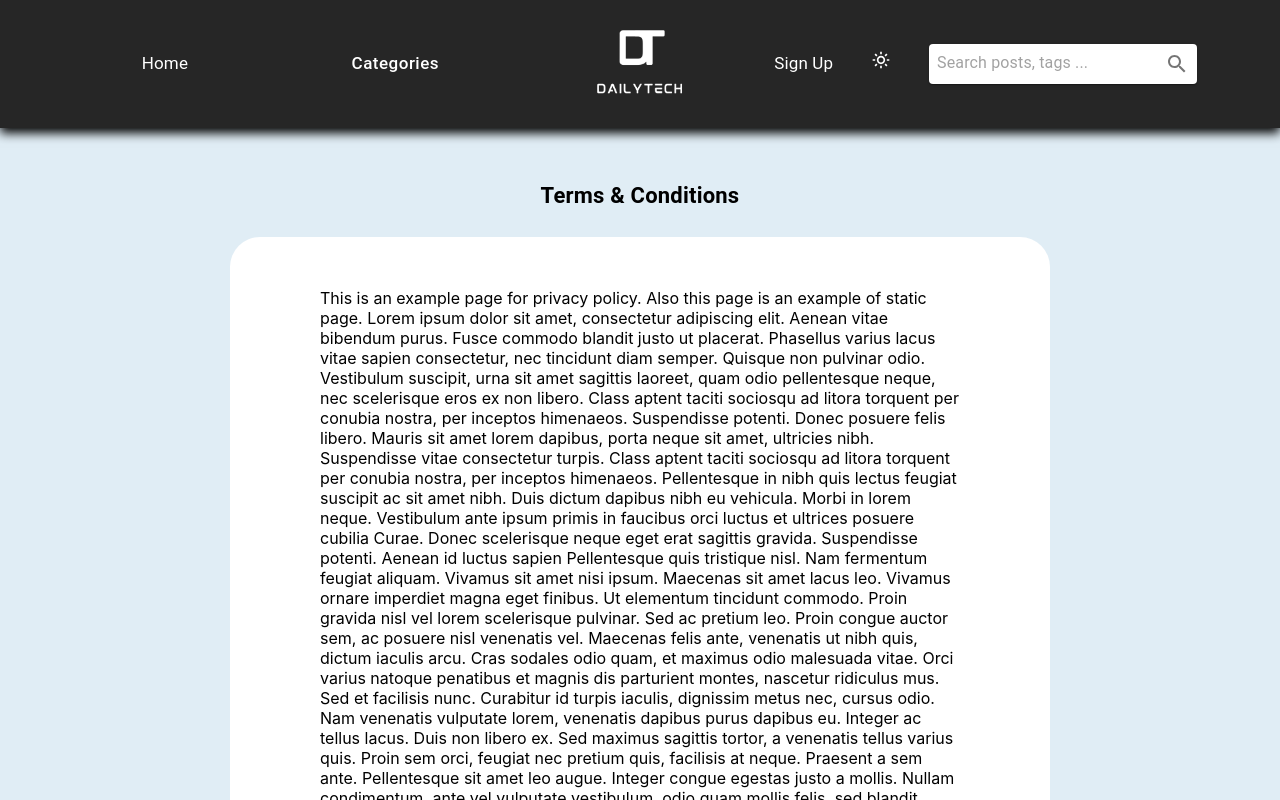
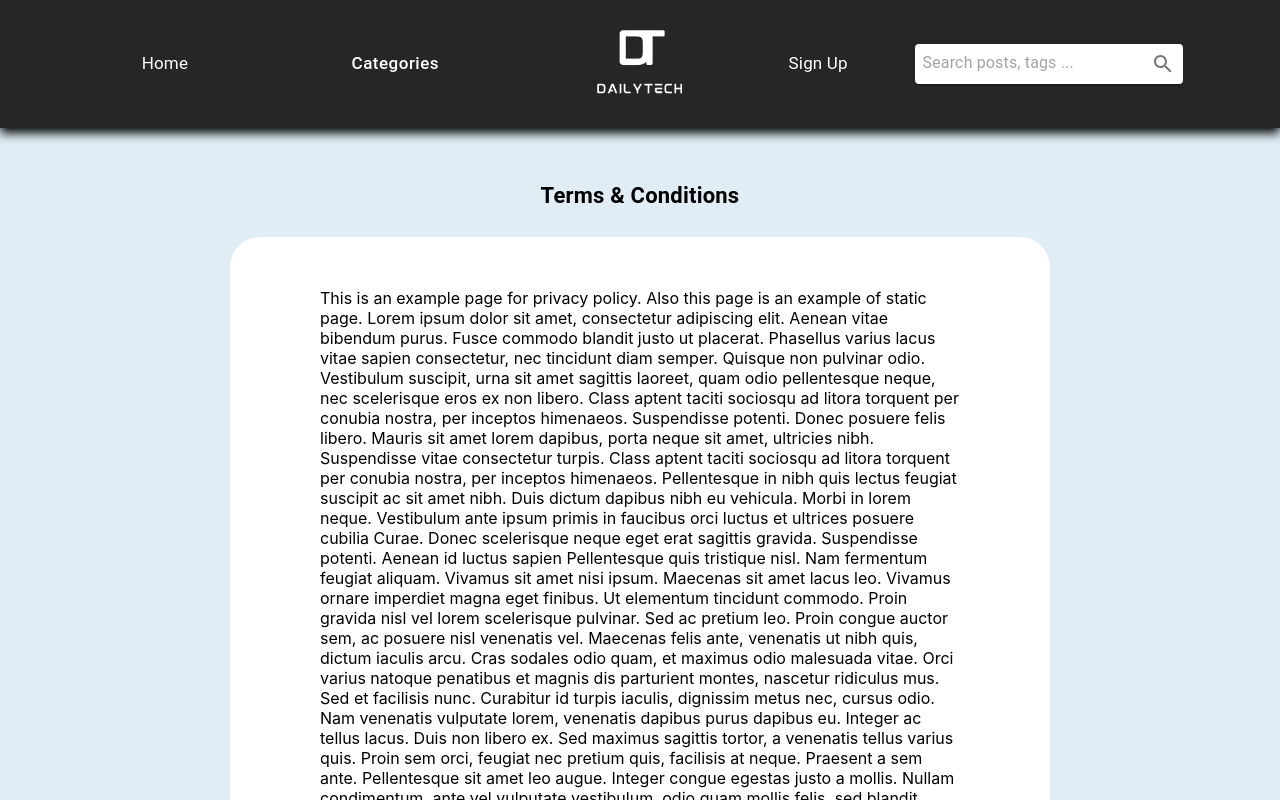
Before and after one commit to Cafarli/BlogSite, a React (Create React App) app: page /terms in a window 1280 px wide. Shown: the top 800 px of the page. Built offline with nearby package versions, Linux system fonts and the light colour scheme.

Commit message:
Navigate pages undirectly

```diff
--- a/public/index.html
+++ b/public/index.html
@@ -31,7 +31,7 @@
         }
       }
     </style>
-    <title>React App</title>
+    <title>Daily Tech</title>
   </head>
   <body>
     <div id="root"></div>
--- a/src/App.css
+++ b/src/App.css
@@ -1,11 +1,23 @@
+html{
+  height: 100%;
+}
 body {
+  height: 100% !important;
+  min-width: 100%;
   background-color: #E0EDF5;
   margin: 0;
   padding: 0;
 }
 
+#root {
+  height: 100%;
+  /* min-height: 100vh; */
+}
+/* #root > div {
+  min-height: 100%!important;
+} */
 /* dark mode */
-body.dark {
+/* body.dark {
   background-color: #262a2e;
 }
 body.dark .Header {
@@ -41,7 +53,7 @@ body.dark .LittleBlogCard .lbc-detail p{
 body.dark .blogCategory {
   background-color: #CFCFCF;
   color: black;
-}
+} */
 
 
 /* NORMAL MODE */
--- a/src/pages/BlogCard/BlogCard.jsx
+++ b/src/pages/BlogCard/BlogCard.jsx
@@ -49,7 +49,7 @@ export default function BlogCard(props) {
           <SingleTag category={props.data.category}/>
           {/* Blog Title */}
           <Link
-            to={props.data.blogID}
+            to={`/blogs/${props.data.blogID}`}
             className="blogTitle"
             style={{
               font: "bold",
--- a/src/pages/Header/Header.jsx
+++ b/src/pages/Header/Header.jsx
@@ -153,7 +153,7 @@ export default function Header() {
         <Link style={linkStyles} to="sign-up">
           <Typography sx={textStyles}>Sign Up</Typography>
         </Link>
-        <Link style={linkStyles}>
+        {/* <Link style={linkStyles}>
           <Typography>
             {day === "sun" ? (
               <BiSun onClick={handleDay} style={{ fontSize: "20px" }} />
@@ -161,7 +161,7 @@ export default function Header() {
               <BiMoon onClick={handleDay} style={{ fontSize: "20px" }} />
             )}
           </Typography>
-        </Link>
+        </Link> */}
         <Paper>
           <InputBase
             sx={{ ml: 1 }}
--- a/src/pages/LittleBlogCard/LittleBlogCard.jsx
+++ b/src/pages/LittleBlogCard/LittleBlogCard.jsx
@@ -18,7 +18,7 @@ export default function LittleBlogCard(props) {
         backgroundColor: "transparent",
       }}
     >
-      <Link to={props.data.blogID} style={{ width: "25%", height: "90px" }}>
+      <Link to={`/blogs/${props.data.blogID}`} style={{ width: "25%", height: "90px" }}>
         <CardMedia
           sx={{
             width: "100%",
@@ -34,7 +34,7 @@ export default function LittleBlogCard(props) {
         />
       </Link>
       <CardContent sx={{ width: "70%" }}>
-        <Link to={props.data.blogID} style={{textDecoration: "none"}}>
+        <Link to={`/blogs/${props.data.blogID}`} style={{textDecoration: "none"}}>
         <Typography
           component="p"
           variant="p"
--- a/src/pages/Login/Login.jsx
+++ b/src/pages/Login/Login.jsx
@@ -39,6 +39,7 @@ export default function Login() {
       className="Login"
       style={{
         width: "100%",
+        minHeight: "100%",
         position: "relative",
         display: "flex",
         justifyContent: "center",
```
Also changed, not shown: src/App.js (+6 -6 lines), PROBLEMS.txt (deleted).
